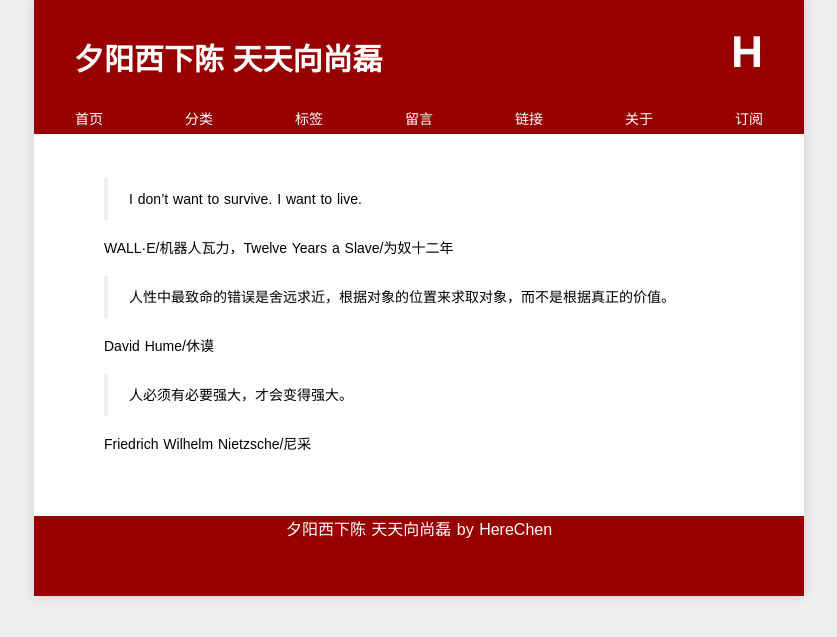
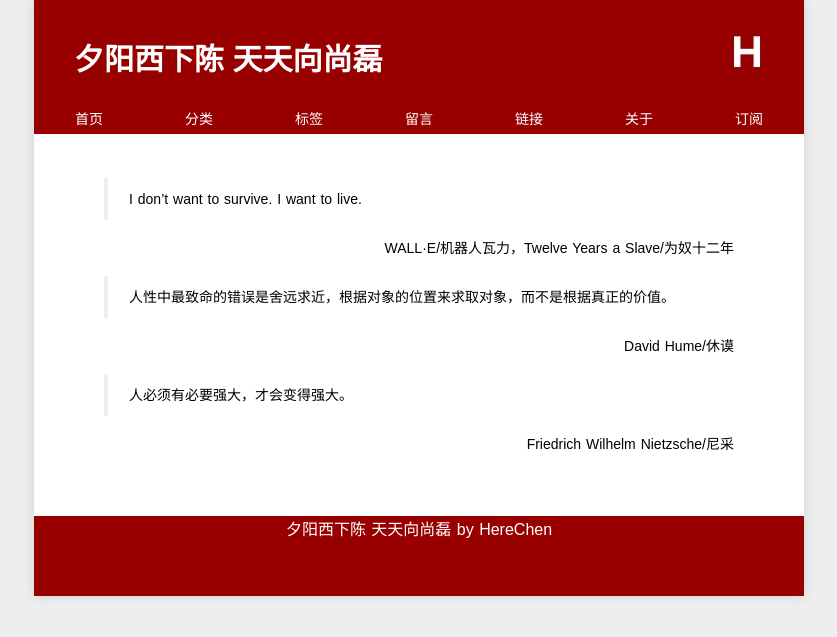
Before and after one commit to Xuezhiyuanlin/herechen.github.io, a Jekyll site: the page built from guestbook/index.md, in a window 1280 px wide. Shown: the top 637 px of the page, without its empty margins (221-1058 px from the left). Built offline with Jekyll 4.4.1, drawn with Linux system fonts in a browser that asks for light colours; some web fonts are replaced; Markdown is read by kramdown in place of the engine named in the settings; comment, search, counter and statistics services are not loaded.

Commit message:
herechen

```diff
--- a/guestbook/index.md
+++ b/guestbook/index.md
@@ -7,14 +7,14 @@ thread: 616
 
 > I don't want to survive. I want to live.
 
-WALL·E/机器人瓦力，Twelve Years a Slave/为奴十二年
+<p style="text-align:right;padding:0 0">WALL·E/机器人瓦力，Twelve Years a Slave/为奴十二年</p>
 
 
 > 人性中最致命的错误是舍远求近，根据对象的位置来求取对象，而不是根据真正的价值。
 
-David Hume/休谟
+<p style="text-align:right;padding:0 0">David Hume/休谟</p>
 
 
 > 人必须有必要强大，才会变得强大。
 
-Friedrich Wilhelm Nietzsche/尼采
+<p style="text-align:right;padding:0 0">Friedrich Wilhelm Nietzsche/尼采</p>
```
